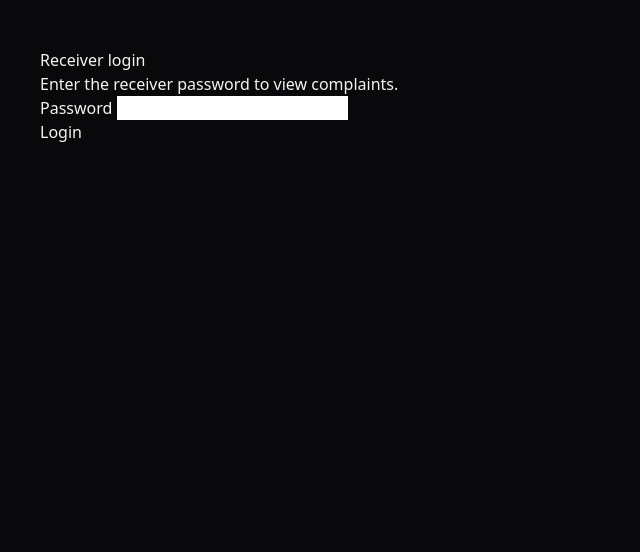
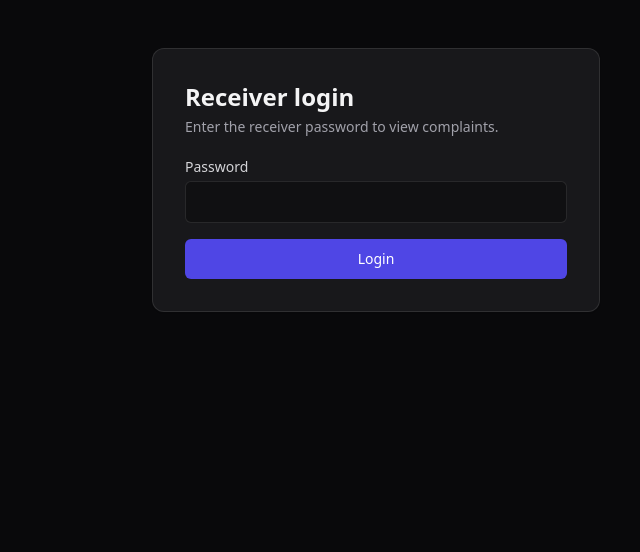
Before and after one commit to ABHI769/complaint_register, a Flask app: page /receiver/login in a window 1280 px wide. Shown: the part 57-609 px from the top of the page, without its empty margins (264-904 px from the left). Run offline with Flask 3, Linux system fonts and the light colour scheme; some libraries are stand-ins or nearby versions.

Commit message:
Update receiver_login.html

```diff
--- a/COMPLAINT/templates/receiver_login.html
+++ b/COMPLAINT/templates/receiver_login.html
@@ -2,19 +2,19 @@
 {% block title %}Receiver Login{% endblock %}
 
 {% block content %}
-  <section class="card card--narrow">
-    <h1 class="h1">Receiver login</h1>
-    <p class="muted">Enter the receiver password to view complaints.</p>
-
-    <form method="post" action="{{ url_for('receiver_login_post') }}" class="form">
-      <div class="field">
-        <label for="password">Password</label>
-        <input id="password" name="password" type="password" required />
+  <section class="w-full max-w-md mx-auto bg-zinc-900 border border-white/10 rounded-xl shadow-sm overflow-hidden">
+    <div class="p-6 sm:p-8 space-y-5">
+      <div>
+        <h1 class="text-2xl font-semibold text-zinc-100">Receiver login</h1>
+        <p class="text-sm text-zinc-400 mt-1">Enter the receiver password to view complaints.</p>
       </div>
-
-      <div class="actions">
-        <button class="btn btn--primary" type="submit">Login</button>
-      </div>
-    </form>
+      <form method="post" action="{{ url_for('receiver_login_post') }}" class="space-y-4">
+        <div class="space-y-1">
+          <label for="password" class="block text-sm font-medium text-zinc-300">Password</label>
+          <input id="password" name="password" type="password" required class="w-full px-3 py-2 bg-zinc-950/50 border border-white/10 rounded-md text-zinc-100 focus:outline-none focus:ring-2 focus:ring-indigo-500/40 focus:border-indigo-500" />
+        </div>
+        <button type="submit" class="w-full inline-flex items-center justify-center gap-2 px-4 py-2.5 text-sm font-medium text-white bg-indigo-600 rounded-md hover:bg-indigo-500 focus:outline-none focus:ring-2 focus:ring-indigo-500/60">Login</button>
+      </form>
+    </div>
   </section>
 {% endblock %}
```
